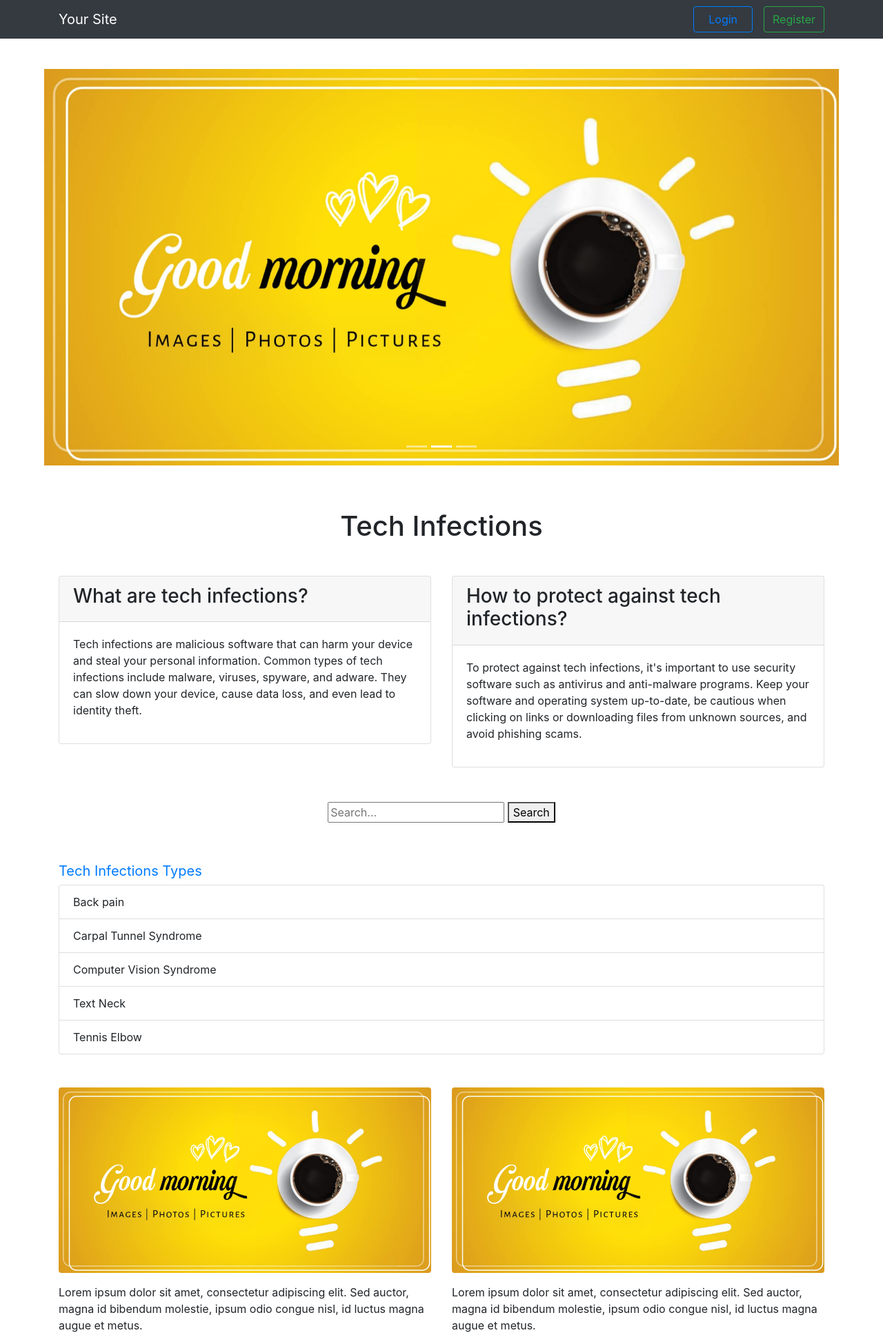
After one commit to ShivamSikotra11/OPDP, a PHP site: page /demo.php in a window 1280 px wide. The commit adds this page. Shown: the top 1936 px of the page at 69% size. Run offline with PHP 8.4, Linux system fonts and the light colour scheme.

Commit message:
Modal Buttons OKay

```diff
--- /dev/null
+++ b/demo.php
@@ -0,0 +1,407 @@
+<?php
+    session_start();
+?>
+<!DOCTYPE html>
+<html>
+<head>
+    <link rel="icon" type="image/png" sizes="16x16" href="icon.png">
+    <meta charset="utf-8">
+    <meta content="width=device-width, initial-scale=1.0" name="viewport">
+    <meta content="" name="description">
+    <meta content="" name="keywords">
+    <link rel="stylesheet" href="https://cdnjs.cloudflare.com/ajax/libs/font-awesome/5.15.1/css/all.min.css" integrity="sha512-+4zCK9k+qNFUR5X+cKL9EIR+ZOhtIloNl9GIKS57V1MyNsYpYcUrUeQc9vNfzsWfV28IaLL3i96P9sdNyeRssA==" crossorigin="anonymous" />
+    <link rel="stylesheet" href="https://stackpath.bootstrapcdn.com/bootstrap/4.5.2/css/bootstrap.min.css"
+        integrity="sha384-JcKb8q3iqJ61gNV9KGb8thSsNjpSL0n8PARn9HuZOnIxN0hoP+VmmDGMN5t9UJ0Z" crossorigin="anonymous">
+    <script src="https://code.jquery.com/jquery-3.6.0.min.js"></script>
+    <script src="https://cdn.jsdelivr.net/npm/popper.js@1.16.1/dist/umd/popper.min.js"
+        integrity="sha384-9/reFTGAW83EW2RDu2S0VKaIzap3H66lZH81PoYlFhbGU+6BZp6G7niu735Sk7lN"
+        crossorigin="anonymous"></script>
+    <script src="https://stackpath.bootstrapcdn.com/bootstrap/4.5.2/js/bootstrap.min.js"
+        integrity="sha384-B4gt1jrGC7Jh4AgTPSdUtOBvfO8shuf57BaghqFfPlYxofvL8/KUEfYiJOMMV+rV"
+        crossorigin="anonymous"></script>
+    <script src="oot.js"></script>
+    <style>
+        .carousel-control-prev,
+        .carousel-control-next {
+            display: none;
+        }
+        .carousel-item img{
+            margin: 0 30px;
+        }
+
+        ::-webkit-scrollbar {
+            width: 0.0em;
+            background-color: #F5F5F5;
+        }
+
+        ::-webkit-scrollbar-thumb {
+          background-color: #000000;
+        }
+
+        #bar::-webkit-scrollbar {
+            width: 0.4em;
+            /* background-color: #F5F5F5; */
+            background-color: lightblue;
+        }
+
+        #bar::-webkit-scrollbar-thumb {
+          background-color: blue;
+        }
+        .btn-custom-hover:hover{
+            background-color:red!important;
+        }
+        .dropdown-menu {
+            margin-right:30px;
+        }
+    </style>
+</head>
+
+<body>
+
+    <!-- Nav-bar Header -->
+    <nav class="navbar navbar-expand-lg navbar-dark bg-dark fixed-top">
+        <div class="container">
+            <a class="navbar-brand" href="#">Your Site</a>
+            <?php if (isset($_SESSION['name']) && isset($_SESSION['emailid'])) { ?>
+                    <a class="nav-link dropdown-toggle" href="#" id="navbarDropdownMenuLink" role="button" data-toggle="dropdown" aria-haspopup="true" aria-expanded="false">
+                        <i class="fas fa-user"></i>
+                    </a>
+                    <div class="dropdown-menu dropdown-menu-right" aria-labelledby="navbarDropdownMenuLink" style="margin-left:50px;">
+                        <p class="dropdown-item text-secondary text-dark font-weight-bold"> <?php echo $_SESSION['name']; ?></p>
+                        <p class="dropdown-item text-secondary text-dark font-weight-bold"> <?php echo $_SESSION['emailid']; ?></p>
+                        <div class="dropdown-divider"></div>
+                        <form action="clear_session.php" method="post">
+                          <button type="submit" class="btn btn-danger ml-4" name="logout_btn">Logout</button>
+                        </form>
+                    </div>
+            <?php } else { ?>
+                <button class="navbar-toggler" type="button" data-toggle="collapse" data-target="#navbarNav" aria-controls="navbarNav" aria-expanded="false" aria-label="Toggle navigation">
+                    <span class="navbar-toggler-icon"></span>
+                </button>
+                <div class="collapse navbar-collapse" id="navbarNav">
+                    <ul class="navbar-nav ml-auto">
+                        <li class="nav-item">
+                            <button type="button" class="btn btn-outline-primary ml-lg-3" data-toggle="modal" data-target="#loginModal">&nbsp&nbspLogin&nbsp&nbsp</button>
+                        </li>
+                        <li class="nav-item">
+                            <button class="btn btn-outline-success ml-lg-3 my-2 my-lg-0" data-toggle="modal" data-target="#registerModal">Register</button>
+                        </li>
+                    </ul>
+                </div>
+            <?php } ?>
+        </div>
+    </nav>
+
+    <div id="bar" style="overflow-y: scroll;">
+        <!-- The Login modal-->
+    <form method="post" action="logintry.php">
+        <div class="modal fade" id="loginModal" tabindex="-1" role="dialog" aria-labelledby="exampleModalLabel" aria-hidden="true">
+          <div class="modal-dialog modal-xl" role="document">
+            <div class="modal-content">
+              <div class="modal-header">
+                <h5 class="modal-title" id="exampleModalLabel">Login</h5>
+                <button type="button" class="close" data-dismiss="modal" aria-label="Close" onclick="clearModalData()">
+                  <span aria-hidden="true">&times;</span>
+                </button>
+              </div>
+              <div class="modal-body">
+                  <div class="form-group">
+                    <label for="eid">Email-id:</label>
+                    <input type="text" class="form-control" id="eid"  placeholder="Enter your email" name="emailid">
+                  </div>
+                  <div class="form-group">
+                    <label for="password">Password:</label>
+                    <input type="password" class="form-control" id="password" placeholder="Enter your password" name="password">
+                  </div>
+                  <?php
+                      if(isset($_SESSION["errori"]))
+                      {
+                          if($_SESSION["errori"] == "invalid_credentials")
+                           {
+                              echo "<script>";
+                              echo "$(document).ready(function() {";
+                              echo "$('#loginModal').modal('show');";
+                              echo "});";
+                              echo "</script>";
+                              echo "<div class='alert alert-danger'>Error: Invalid login credentials. Please try again.</div>";
+                          }
+                      }
+                  ?>
+                </div>
+                <div class="modal-footer d-flex col-12">
+                    <button type="button" class="btn btn-outline-success mr-auto col-xs-12 col-sm-12 col-md-12 col-lg-4" data-toggle="modal" data-dismiss="modal" data-target="#registerModal">Don't have an account? Register</button>
+                    <div class="d-flex justify-content-between col-xs-12 col-sm-12 sol-md-12 col-lg-7 justify-content-xs-between justify-content-sm-between justify-content-md-between justify-content-lg-end">
+                    <button type="button" class="btn btn-secondary mr-2 " data-dismiss="modal" onclick="clearModalData()">Close</button>
+                    <input type="submit" value="Login" name="submit" class="btn btn-primary">
+                    </div>
+                </div>
+            </div>
+          </div>
+        </div>
+    </form>
+
+
+        <!-- Register Modal -->
+    <form method="post" action="regis.php">
+        <div class="modal fade" id="registerModal" tabindex="-1" role="dialog" aria-labelledby="registerModalLabel" aria-hidden="true">
+            <div class="modal-dialog modal-xl" role="document">
+                <div class="modal-content">
+                    <div class="modal-header">
+                        <h5 class="modal-title" id="registerModalLabel">Register</h5>
+                        <button type="button" class="close" data-dismiss="modal" aria-label="Close" onclick="clearRegis();">
+                            <span aria-hidden="true">&times;</span>
+                        </button>
+                    </div>
+                    <div class="modal-body">
+                            <div class="form-group">
+                                <label for="name">Name:</label>
+                                <input type="text" class="form-control" id="namer" name="namer" placeholder="Enter Name" value="<?php if(isset($_SESSION['name'])) {echo $_SESSION['name'];} ?>">
+                            </div>
+                            <?php
+                                if(isset($_SESSION["errori"]))
+                                {
+                                    if($_SESSION["errori"] == "invalid_name")
+                                     {
+                                        echo "<script>";
+                                        echo "$(document).ready(function() {";
+                                        echo "$('#registerModal').modal('show');";
+                                        echo "});";
+                                        echo "</script>";
+                                        echo "<div class='alert alert-danger'>Error: Please enter Valid Name(length>4).</div>";
+                                    }
+                                }
+                            ?>
+                            <div class="form-group">
+                                <label for="emailid">Email-id:</label>
+                                <input type="text" class="form-control" id="eidi" placeholder="Enter your email" name="emailidr" value="<?php if(isset($_SESSION['emailid'])) {echo $_SESSION['emailid'];} ?>" >
+                            </div>
+                            <?php
+                                if(isset($_SESSION["errori"]))
+                                {
+                                    if($_SESSION["errori"] == "duplicate_email")
+                                     {
+                                        echo "<script>";
+                                        echo "$(document).ready(function() {";
+                                        echo "$('#registerModal').modal('show');";
+                                        echo "});";
+                                        echo "</script>";
+                                        echo "<div class='alert alert-danger'>Error: Email already exists. Please use a different email.</div>";
+                                    }
+                                    if($_SESSION["errori"] == "nonvalid_email")
+                                     {
+                                        echo "<script>";
+                                        echo "$(document).ready(function() {";
+                                        echo "$('#registerModal').modal('show');";
+                                        echo "});";
+                                        echo "</script>";
+                                        echo "<div class='alert alert-danger'>Error: Please enter the valid Email Address</div>";
+                                    }
+                                }
+                            ?>
+                            <div class="form-group">
+                                <label for="password">Password:</label>
+                                <input type="password" class="form-control" id="password1" name="passwordr" placeholder="Enter your password" value="<?php if(isset($_SESSION['password'])) {echo $_SESSION['password'];} ?>">
+                            </div>
+                            <?php
+                                if(isset($_SESSION["errori"]))
+                                {
+                                    if($_SESSION["errori"] == "weak_password")
+                                     {
+                                        echo "<script>";
+                                        echo "$(document).ready(function() {";
+                                        echo "$('#registerModal').modal('show');";
+                                        echo "});";
+                                        echo "</script>";
+                                        echo "<div class='alert alert-danger'> Please enter Strong Password of Length At least 8 length,&nbsp At least one Uppercase letter,At least one Lowercase letter,At least one special character and At least one digit.</div>";
+                                    }
+                                }
+                            ?>
+                            <div class="form-group">
+                                <label for="gender">Gender:&nbsp</label>Male:
+                                <input type="radio" id="male1" name="genderr" value="Male" checked <?php if(isset($_SESSION['gender']) && $_SESSION['gender']=='Male') echo "checked";?> >&nbspFemale
+                                <input type="radio" id="female1" name="genderr" value="Female"  <?php if(isset($_SESSION['gender']) && $_SESSION['gender']=='Female') echo "checked";?> >
+                            </div>
+                            <div class="form-group">
+                                <label for="mobileNumber">Mobile Number:</label>
+                                <input type="tel" class="form-control" id="mN" name="mNr" placeholder="Enter your mobile number" value="<?php if(isset($_SESSION['mNr'])) {echo $_SESSION['mNr'];} ?>">
+                            </div>
+                            <?php
+                                if(isset($_SESSION["errori"]))
+                                {
+                                    if($_SESSION["errori"] == "correct_number")
+                                     {
+                                        echo "<script>";
+                                        echo "$(document).ready(function() {";
+                                        echo "$('#registerModal').modal('show');";
+                                        echo "});";
+                                        echo "</script>";
+                                        echo "<div class='alert alert-danger'>Error: Please enter 10 digit Number.</div>";
+                                    }
+                                }
+                            ?>
+                        </div>
+                        <div class="modal-footer d-flex col-12">
+                            <button type="button" class="btn btn-outline-success mr-auto col-xs-12 col-sm-12 col-md-12 col-lg-4" data-toggle="modal" data-dismiss="modal" data-target="#loginModal">Already have an account? Login</button>
+                             <div class="d-flex justify-content-between col-xs-12 col-sm-12 sol-md-12 col-lg-7 justify-content-xs-between justify-content-sm-between justify-content-md-between justify-content-lg-end">
+                                <button type="button" class="btn btn-secondary mr-2" data-dismiss="modal" onclick="clearRegis()">Close</button>
+                                <input type="submit" value="Register" name="submitr" class="btn btn-primary">
+                             </div>
+                        </div>
+                </div>
+            </div>
+        </div>
+        </form>
+
+        <!-- carousel -->
+        <div id="carouselExampleIndicators" class="carousel slide" data-ride="carousel" data-interval="500" style="margin:5%;margin-top:100px;" >
+            <ol class="carousel-indicators">
+                <li data-target="#carouselExampleIndicators" data-slide-to="0" class="active"></li>
+                <li data-target="#carouselExampleIndicators" data-slide-to="1"></li>
+                <li data-target="#carouselExampleIndicators" data-slide-to="2"></li>
+            </ol>
+            <div class="carousel-inner">
+                <div class="carousel-item active">
+                    <img src="image.jpg" width="30px" height="300%" class="d-block w-100 mx-auto" alt="image1">
+                </div>
+                <div class="carousel-item">
+                    <img src="image.jpg" width="30px" height="300%" class="d-block w-100 mx-auto" alt="image2">
+                </div>
+                <div class="carousel-item">
+                    <img src="image.jpg" width="30px" height="300%" class="d-block w-100 mx-auto" alt="image3">
+                </div>
+            </div>
+            <a class="carousel-control-prev" href="#carouselExampleIndicators" role="button" data-slide="prev">
+                <span class="carousel-control-prev-icon" aria-hidden="true"></span>
+                <span class="sr-only">Previous</span>
+            </a>
+            <a class="carousel-control-next" href="#carouselExampleIndicators" role="button" data-slide="next">
+                <span class="carousel-control-next-icon" aria-hidden="true"></span>
+                <span class="sr-only">Next</span>
+            </a>
+        </div>
+        <!-- data -->
+        <div class="container-sm-fluid container-lg mt-5">
+            <h1 class="text-center mb-5">Tech Infections</h1>
+            <div class="row">
+                <div class="col-lg-6 col-sm-12 col-xs-12 mb-5 mb-lg-0">
+                    <div class="card">
+                        <div class="card-header">
+                            <h3>What are tech infections?</h3>
+                        </div>
+                        <div class="card-body">
+                            <p>Tech infections are malicious software that can harm your device and steal your personal
+                                information. Common types of tech infections include malware, viruses, spyware, and adware.
+                                They can slow down your device, cause data loss, and even lead to identity theft.</p>
+                        </div>
+                    </div>
+                </div>
+                <div class="col-lg-6 col-sm-12 col-xs-12 mb-3 mb-lg-0">
+                    <div class="card">
+                        <div class="card-header">
+                            <h3>How to protect against tech infections?</h3>
+                        </div>
+                        <div class="card-body">
+                            <p>To protect against tech infections, it's important to use security software such as antivirus
+                                and anti-malware programs. Keep your software and operating system up-to-date, be cautious
+                                when clicking on links or downloading files from unknown sources, and avoid phishing scams.
+                            </p>
+                        </div>
+                    </div>
+                </div>
+            </div>
+        </div>
+        <!-- Search Button -->
+        <form action="search.php" method="post" style="margin: 50px;text-align: center;">
+            <input type="text" name="search_term" placeholder="Search...">
+            <button type="submit" name="submit_search">Search</button>
+        </form>
+        <div class="container my-5">
+            <a class="navbar-brand text-center" href="#">Tech Infections Types</a>
+            <ul class="list-group">
+                <li class="list-group-item">Back pain</li>
+                <li class="list-group-item">Carpal Tunnel Syndrome</li>
+                <li class="list-group-item">Computer Vision Syndrome</li>
+                <li class="list-group-item">Text Neck</li>
+                <li class="list-group-item">Tennis Elbow</li>
+            </ul>
+        </div>
+        <!-- //blog -->
+        <div class="container-sm-fluid container-lg my-5">
+            <div class="row">
+                <div class="col-lg-6 col-sm-12 col-xs-12 mb-5 mb-lg-0">
+                    <img src="image.jpg" class="img-fluid rounded" alt="image1">
+                    <p class="my-3">Lorem ipsum dolor sit amet, consectetur adipiscing elit. Sed auctor, magna id bibendum
+                        molestie, ipsum odio congue nisl, id luctus magna augue et metus. </p>
+                </div>
+                <div class="col-lg-6 col-sm-12 col-xs-12 mb-5 mb-lg-0">
+                    <img src="image.jpg" class="img-fluid rounded" alt="image2">
+                    <p class="my-3">Lorem ipsum dolor sit amet, consectetur adipiscing elit. Sed auctor, magna id bibendum
+                        molestie, ipsum odio congue nisl, id luctus magna augue et metus. </p>
+                </div>
+            </div>
+            <div class="row">
+                <div class="col-lg-6 col-sm-12 col-xs-12 mb-5 mb-lg-0">
+                    <img src="image.jpg" class="img-fluid rounded" alt="image3">
+                    <p class="my-3">Lorem ipsum dolor sit amet, consectetur adipiscing elit. Sed auctor, magna id bibendum
+                        molestie, ipsum odio congue nisl, id luctus magna augue et metus. </p>
+                </div>
+                <div class="col-lg-6 col-sm-12 col-xs-12 mb-5 mb-lg-0">
+                    <img src="image.jpg" class="img-fluid rounded" alt="image4">
+                    <p class="my-3">Lorem ipsum dolor sit amet, consectetur adipiscing elit. Sed auctor, magna id bibendum
+                        molestie, ipsum odio congue nisl, id luctus magna augue et metus. </p>
+                </div>
+            </div>
+        </div>
+        <!-- bibliography -->
+        <div class="container-sm-fluid container-lg my-5">
+            <h5>References</h5>
+            <ol>
+                <li><a href="https://www.ncbi.nlm.nih.gov/pmc/articles/PMC7173320/" class="text-info">Health Risks from
+                        Exposure to Low Levels of Ionizing Radiation: BEIR VII Phase 2. National Research Council (US)
+                        Committee on the Biological Effects of Ionizing Radiations (BEIR). Washington (DC): National
+                        Academies Press (US); 2006.</a></li>
+                <li><a href="https://www.ncbi.nlm.nih.gov/pmc/articles/PMC6497807/" class="text-info">The health effects of
+                        ionizing radiation exposure: a review. Int J Environ Res Public Health. 2018;15(10):2279.</a></li>
+                <li><a href="https://www.ncbi.nlm.nih.gov/pmc/articles/PMC7173320/" class="text-info">Health Risks from
+                        Exposure to Low Levels of Ionizing Radiation: BEIR VII Phase 2. National Research Council (US)
+                        Committee on the Biological Effects of Ionizing Radiations (BEIR). Washington (DC): National
+                        Academies Press (US); 2006.</a></li>
+            </ol>
+        </div>
+        <!-- footer -->
+        <footer class="bg-dark py-3">
+            <div class="container">
+                <div class="row">
+                    <div class="col-md-4">
+                        <h5 class="text-light">About Us</h5>
+                        <p class="text-muted">Lorem ipsum dolor sit amet, consectetur adipiscing elit. Sed auctor, magna id
+                            bibendum molestie, ipsum odio congue nisl, id luctus magna augue et metus.</p>
+                    </div>
+                    <div class="col-md-4">
+                        <h5 class="text-light">Contact Us</h5>
+                        <ul class="list-unstyled">
+                            <li class="text-muted">Email: info@example.com</li>
+                            <li class="text-muted">Phone: +123-456-7890</li>
+                        </ul>
+                    </div>
+                    <div class="col-md-4">
+                        <h5 class="text-light">Follow Us</h5>
+                        <div class="d-flex justify-content-between">
+                            <a href="#" class="text-light">
+                                <i class="fab fa-facebook fa-2x"></i>
+                            </a>
+                            <a href="#" class="text-light">
+                                <i class="fab fa-twitter fa-2x"></i>
+                            </a>
+                            <a href="#" class="text-light">
+                                <i class="fab fa-instagram fa-2x"></i>
+                            </a>
+                        </div>
+                    </div>
+                </div>
+            </div>
+        </footer>
+    </div>
+</body>
+
+</html>
```
Also changed, not shown: techInfection.php (+17 -13 lines), clear_session.php (line endings or trailing spaces), logintry.php (line endings or trailing spaces), oot.js (line endings or trailing spaces), regis.php (line endings or trailing spaces).
